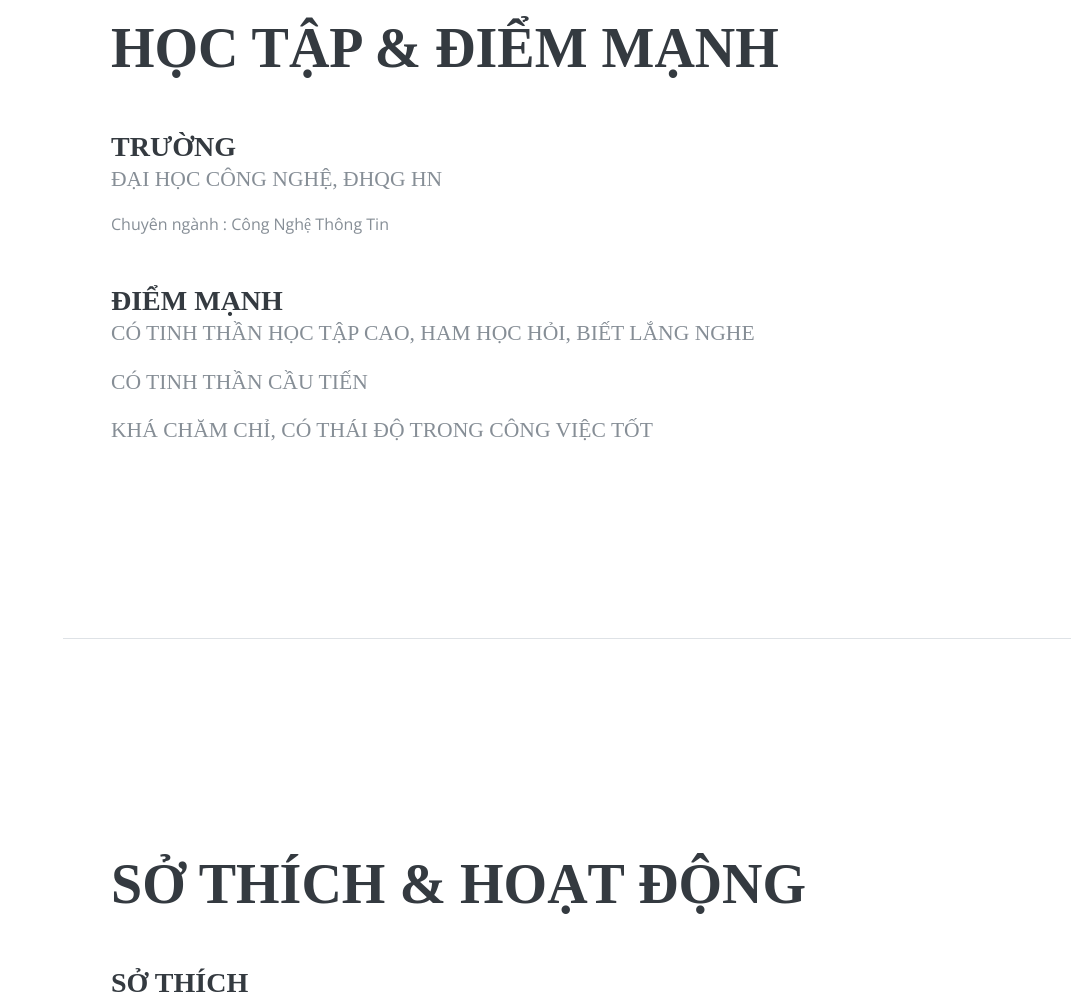
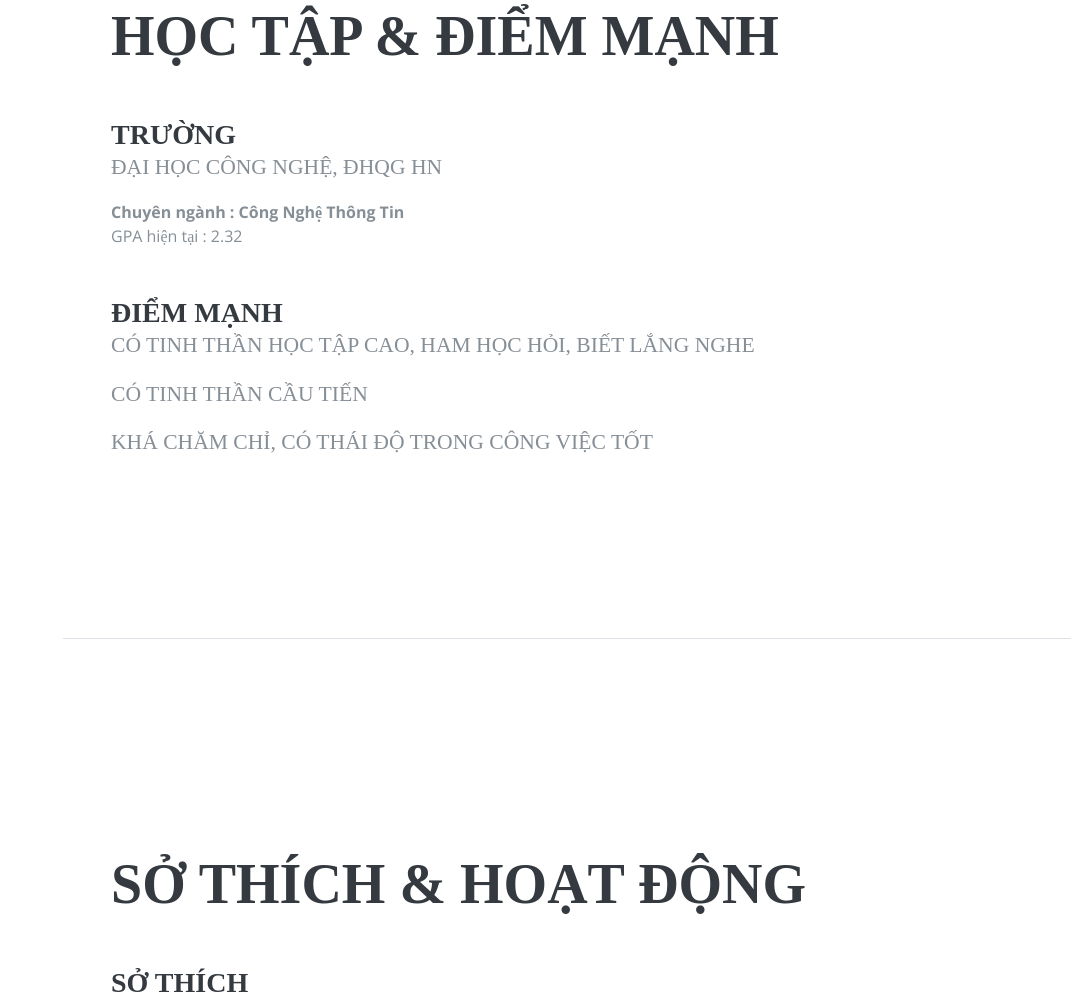
Before and after one commit to quannhan/quannhan.github.io, a plain HTML site: page index.html in a window 1280 px wide. Shown: the part 1761-2761 px from the top of the page, without its empty margins (209-1280 px from the left). Drawn offline with nearby package versions, Linux system fonts and the light colour scheme; a web font is replaced by a local one.

Commit message:
Update index.html

```diff
--- a/index.html
+++ b/index.html
@@ -152,7 +152,8 @@
             <div class="resume-content mr-auto">
               <h3 class="mb-0">Trường </h3>
               <div class="subheading mb-3">Đại học công nghệ, ĐHQG HN</div>
-              <div>Chuyên ngành : Công Nghệ Thông Tin</div>
+              <div><b>Chuyên ngành : Công Nghệ Thông Tin</b> </div>
+              <div>GPA hiện tại : 2.32</div>
 
             </div>
 
```
